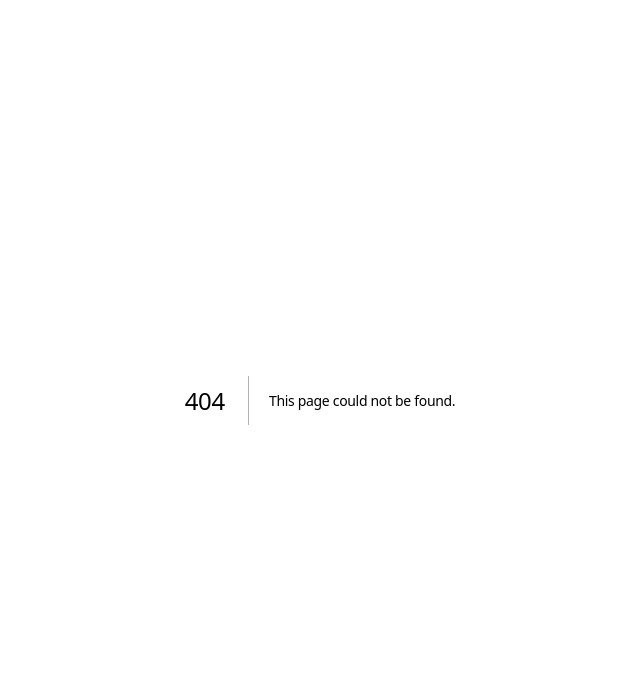
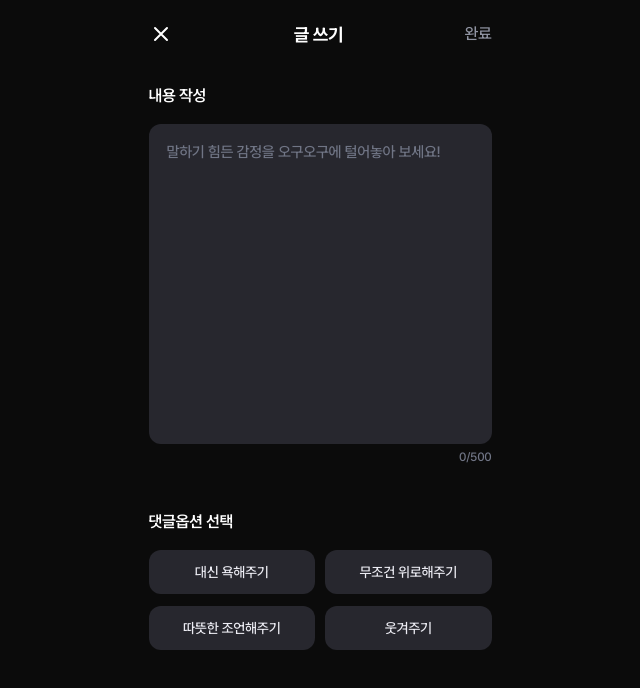
Before and after one commit to DDD-Community/DDD-13-WEBBB-FE, a Next.js app: page /write in a window 1280 px wide. Before the commit this address had no page. Shown: the top 688 px of the page, without its empty margins (320-960 px from the left). Built offline with nearby package versions, Linux system fonts and the light colour scheme.

Commit message:
[Feat] 글 쓰기 페이지 UI 구현

```diff
--- /dev/null
+++ b/app/write/page.tsx
@@ -0,0 +1,75 @@
+"use client";
+
+import { useState } from "react";
+import { useWriteStore } from "@/store/useWriteStore";
+import TopbarWrite from "@/components/TopbarWrite";
+
+export default function WritePage() {
+  const { content, setContent, selectedOption, setSelectedOption } = useWriteStore();
+  const [isFocused, setIsFocused] = useState(false);
+
+  const OPTIONS = ["대신 욕해주기", "무조건 위로해주기", "따뜻한 조언해주기", "웃겨주기"];
+
+  const isInputActive = isFocused || content.length > 0;
+
+  return (
+    <div className="flex min-h-screen justify-center bg-black font-sans">
+      <div className="relative flex h-[812px] w-full max-w-[375px] flex-col bg-black">
+        {/* 상단 탑바 컴포넌트 */}
+        <TopbarWrite />
+
+        {/* Content Area */}
+        <main className="flex-1 overflow-y-auto px-4 pt-4 pb-[40px]">
+          {/* 내용 작성 헤더 */}
+          <h2 className="text-body-16sb mb-4 leading-[150%] tracking-[-0.32px] text-white">내용 작성</h2>
+
+          {/* 텍스트 입력 영역 */}
+          <div className="w-full">
+            <div
+              className={`bg-gray-90 flex h-[320px] w-full items-start gap-[10px] rounded-[12px] border p-[16px_17px] transition-colors duration-200 ${
+                isInputActive ? "border-blue-20" : "border-transparent"
+              }`}
+            >
+              <textarea
+                className="text-body-15m placeholder:text-gray-60 h-full w-full resize-none bg-transparent leading-[150%] tracking-[-0.3px] text-white outline-none"
+                placeholder="말하기 힘든 감정을 오구오구에 털어놓아 보세요!"
+                maxLength={500}
+                value={content}
+                onChange={(e) => setContent(e.target.value)}
+                onFocus={() => setIsFocused(true)}
+                onBlur={() => setIsFocused(false)}
+              />
+            </div>
+            {/* 글자수 카운터 */}
+            <div className="text-detail-12m text-gray-60 mt-1 text-right leading-[150%] tracking-[-0.24px]">
+              <span className={content.length > 0 ? "text-blue-20" : ""}>{content.length}</span>
+              /500
+            </div>
+          </div>
+
+          {/* 댓글옵션 선택 헤더 */}
+          <h2 className="text-body-16sb mt-[44px] mb-4 leading-[150%] tracking-[-0.32px] text-white">댓글옵션 선택</h2>
+
+          {/* 옵션 버튼 그리드 */}
+          <div className="grid grid-cols-2 gap-x-[10px] gap-y-3">
+            {OPTIONS.map((option) => {
+              const isActive = selectedOption === option;
+              return (
+                <button
+                  key={option}
+                  type="button"
+                  onClick={() => setSelectedOption(option)}
+                  className={`flex h-[44px] w-full items-center justify-center gap-[10px] rounded-[12px] px-10 py-3 transition-colors duration-200 ${
+                    isActive ? "bg-blue-20 text-body-14sb text-black" : "bg-gray-90 text-gray-20 text-body-14m"
+                  }`}
+                >
+                  <span className="whitespace-nowrap">{option}</span>
+                </button>
+              );
+            })}
+          </div>
+        </main>
+      </div>
+    </div>
+  );
+}
```
